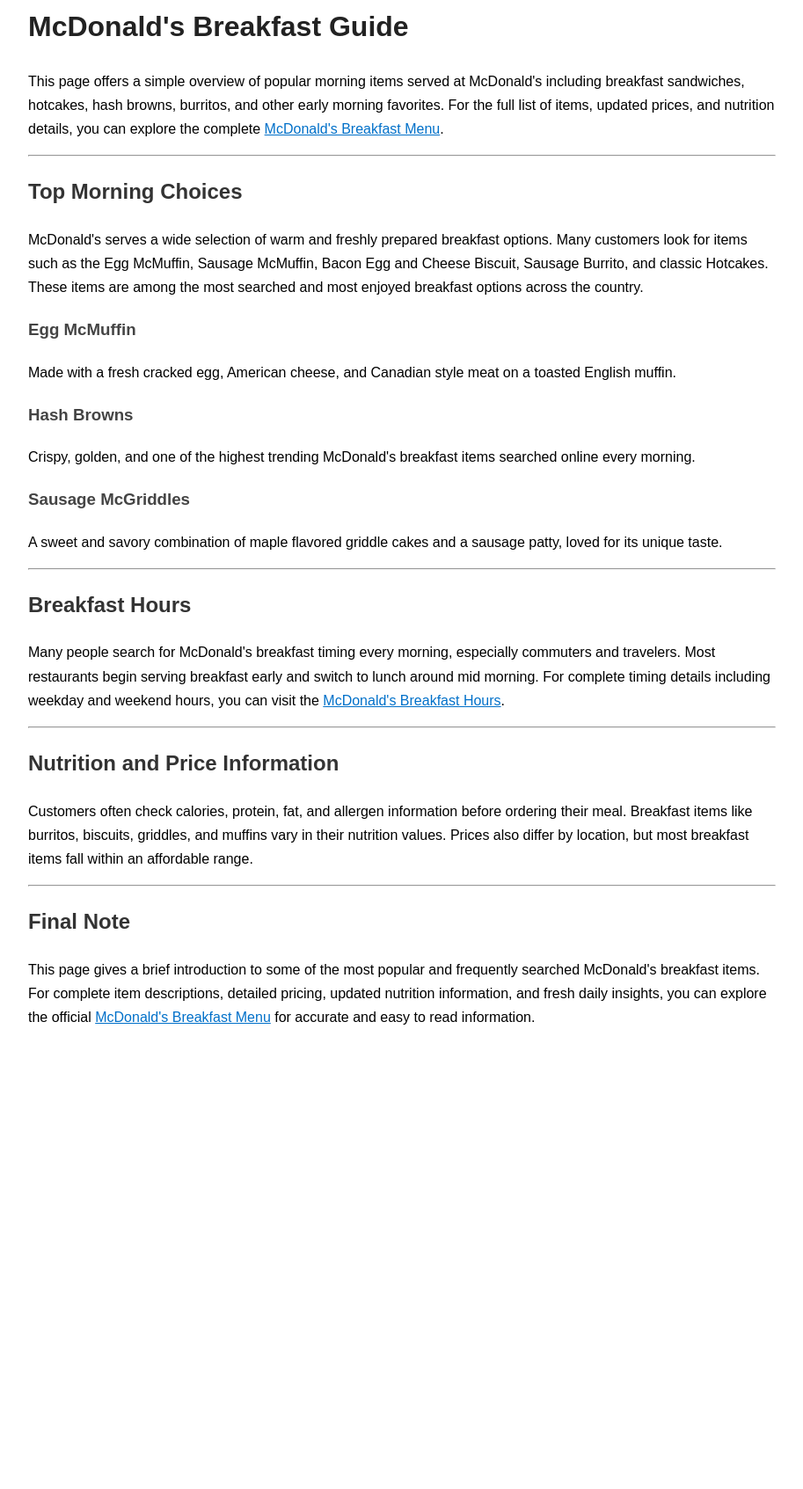
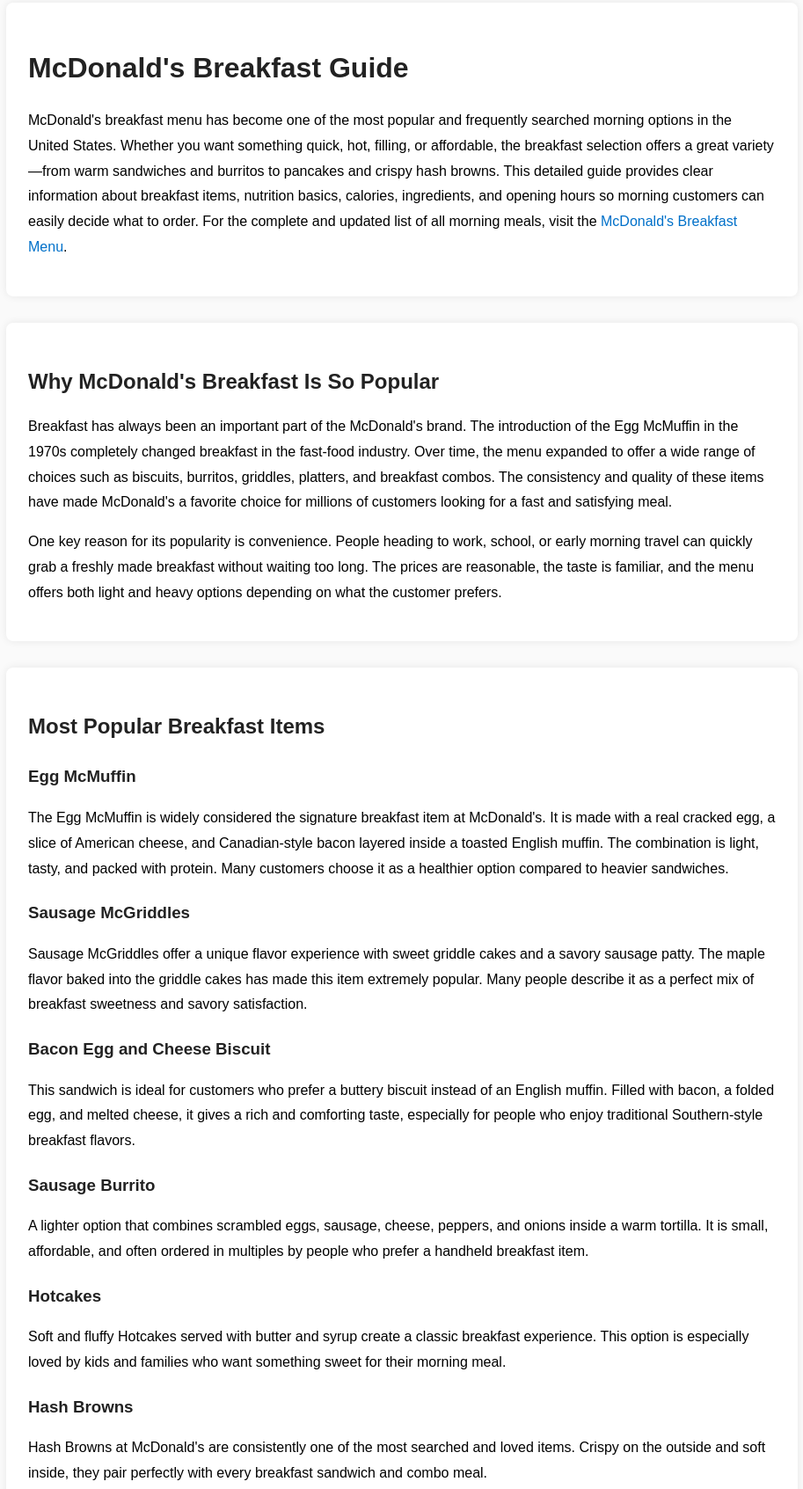
Before and after one commit to emilyclarkfoodie-web/mcdbreakfastmenu, a plain HTML site: page index.html in a window 1280 px wide. Shown: the part 37-1730 px from the top of the page at 88% size, without its empty margins (183-1096 px from the left). Before the commit the page ends 1247 px from the top, so only its background shows below. Drawn offline with Linux system fonts and the light colour scheme.

Commit message:
index.html

```diff
--- a/index.html
+++ b/index.html
@@ -5,73 +5,179 @@
     <meta name="google-site-verification" content="Dqg6WfCR8YeyTPpX6zMD0U83jQGR7Q3mszy87JZ5Sv4" />
     <meta name="viewport" content="width=device-width, initial-scale=1.0">
     <title>McDonald's Breakfast Guide</title>
+
+    <style>
+        body {
+            font-family: Arial, sans-serif;
+            max-width: 900px;
+            margin: 40px auto;
+            line-height: 1.8;
+            padding: 0 20px;
+            background: #fafafa;
+        }
+
+        h1, h2, h3 {
+            color: #222;
+            margin-bottom: 12px;
+        }
+
+        a {
+            color: #0070c9;
+            text-decoration: none;
+        }
+
+        a:hover {
+            text-decoration: underline;
+        }
+
+        .section {
+            background: white;
+            padding: 25px;
+            border-radius: 8px;
+            box-shadow: 0 0 10px rgba(0,0,0,0.08);
+            margin-bottom: 30px;
+        }
+
+        ul li {
+            margin-bottom: 6px;
+        }
+    </style>
 </head>
 
-<body style="font-family: Arial, sans-serif; line-height: 1.7; max-width: 850px; margin: 40px auto; padding: 0 20px;">
+<body>
 
-    <h1 style="color:#222;">McDonald's Breakfast Guide</h1>
+    <div class="section">
+        <h1>McDonald's Breakfast Guide</h1>
+        <p>
+            McDonald's breakfast menu has become one of the most popular and frequently searched morning options in the United States.
+            Whether you want something quick, hot, filling, or affordable, the breakfast selection offers a great variety—from warm
+            sandwiches and burritos to pancakes and crispy hash browns. This detailed guide provides clear information about
+            breakfast items, nutrition basics, calories, ingredients, and opening hours so morning customers can easily decide
+            what to order. For the complete and updated list of all morning meals, visit the
+            <a href="https://mcd-breakfast-menu.com">McDonald's Breakfast Menu</a>.
+        </p>
+    </div>
+
+    <div class="section">
+        <h2>Why McDonald's Breakfast Is So Popular</h2>
+        <p>
+            Breakfast has always been an important part of the McDonald's brand. The introduction of the Egg McMuffin in the 1970s
+            completely changed breakfast in the fast-food industry. Over time, the menu expanded to offer a wide range of choices
+            such as biscuits, burritos, griddles, platters, and breakfast combos. The consistency and quality of these items have
+            made McDonald's a favorite choice for millions of customers looking for a fast and satisfying meal.
+        </p>
 
         <p>
-        This page offers a simple overview of popular morning items served at McDonald's including breakfast sandwiches,
-        hotcakes, hash browns, burritos, and other early morning favorites. For the full list of items, updated prices,
-        and nutrition details, you can explore the complete
-        <a href="https://mcd-breakfast-menu.com" style="color:#0070c9;">McDonald's Breakfast Menu</a>.
+            One key reason for its popularity is convenience. People heading to work, school, or early morning travel can quickly
+            grab a freshly made breakfast without waiting too long. The prices are reasonable, the taste is familiar, and the menu
+            offers both light and heavy options depending on what the customer prefers.
+        </p>
+    </div>
+
+    <div class="section">
+        <h2>Most Popular Breakfast Items</h2>
+        <h3>Egg McMuffin</h3>
+        <p>
+            The Egg McMuffin is widely considered the signature breakfast item at McDonald's. It is made with a real cracked egg,
+            a slice of American cheese, and Canadian-style bacon layered inside a toasted English muffin. The combination is light,
+            tasty, and packed with protein. Many customers choose it as a healthier option compared to heavier sandwiches.
         </p>
 
-    <hr>
+        <h3>Sausage McGriddles</h3>
+        <p>
+            Sausage McGriddles offer a unique flavor experience with sweet griddle cakes and a savory sausage patty. The maple flavor
+            baked into the griddle cakes has made this item extremely popular. Many people describe it as a perfect mix of breakfast
+            sweetness and savory satisfaction.
+        </p>
 
-    <h2 style="color:#333;">Top Morning Choices</h2>
+        <h3>Bacon Egg and Cheese Biscuit</h3>
+        <p>
+            This sandwich is ideal for customers who prefer a buttery biscuit instead of an English muffin. Filled with bacon, a folded
+            egg, and melted cheese, it gives a rich and comforting taste, especially for people who enjoy traditional Southern-style
+            breakfast flavors.
+        </p>
+
+        <h3>Sausage Burrito</h3>
+        <p>
+            A lighter option that combines scrambled eggs, sausage, cheese, peppers, and onions inside a warm tortilla. It is small,
+            affordable, and often ordered in multiples by people who prefer a handheld breakfast item.
+        </p>
+
+        <h3>Hotcakes</h3>
+        <p>
+            Soft and fluffy Hotcakes served with butter and syrup create a classic breakfast experience. This option is especially loved
+            by kids and families who want something sweet for their morning meal.
+        </p>
+
+        <h3>Hash Browns</h3>
+        <p>
+            Hash Browns at McDonald's are consistently one of the most searched and loved items. Crispy on the outside and soft inside,
+            they pair perfectly with every breakfast sandwich and combo meal.
+        </p>
+    </div>
+
+    <div class="section">
+        <h2>McDonald's Breakfast Hours</h2>
+        <p>
+            Breakfast timing is one of the most common morning searches. Since different restaurants may adjust serving hours based on
+            location, customers often feel confused about when breakfast starts and when it ends. Most restaurants begin serving breakfast
+            quite early in the morning and continue until mid-morning. For complete timing information including weekday and weekend
+            schedules, you can check the updated
+            <a href="https://mcd-breakfast-menu.com">McDonald's Breakfast Hours</a>.
+        </p>
 
         <p>
-        McDonald's serves a wide selection of warm and freshly prepared breakfast options. Many customers look for items such as
-        the Egg McMuffin, Sausage McMuffin, Bacon Egg and Cheese Biscuit, Sausage Burrito, and classic Hotcakes.
-        These items are among the most searched and most enjoyed breakfast options across the country.
+            Historically, some McDonald's locations offered all-day breakfast, but this option was removed during the pandemic to improve
+            kitchen speed and efficiency. Despite this change, the morning menu remains extremely popular, and many people continue to
+            check breakfast hours before visiting.
+        </p>
+    </div>
+
+    <div class="section">
+        <h2>Nutrition and Calorie Information</h2>
+        <p>
+            Nutrition plays an important role for customers who want to maintain a balanced diet. Breakfast items vary widely in their
+            calorie and nutrient levels. For example, the Egg McMuffin is considered a moderate-calorie option while items like biscuits
+            and griddles are slightly heavier. Many sandwiches contain protein, dairy, and essential fats which help provide morning
+            energy.
         </p>
 
-    <h3 style="color:#444;">Egg McMuffin</h3>
         <p>
-        Made with a fresh cracked egg, American cheese, and Canadian style meat on a toasted English muffin.
+            Some customers look specifically for high-protein meals, while others prefer light or low-calorie options. The breakfast
+            menu includes choices for nearly every type of eater. Hotcakes are popular among customers who prefer a sweeter breakfast,
+            while burritos are preferred by those who want something portable and flavorful.
         </p>
 
-    <h3 style="color:#444;">Hash Browns</h3>
         <p>
-        Crispy, golden, and one of the highest trending McDonald's breakfast items searched online every morning.
+            The nutrition profile of McDonald's breakfast also includes allergen details such as wheat, dairy, soy, and egg ingredients.
+            People with dietary restrictions can easily find suitable options once they understand the basic ingredients in each meal.
+        </p>
+    </div>
+
+    <div class="section">
+        <h2>Breakfast Prices and Value</h2>
+        <p>
+            Prices vary by location, but McDonald's breakfast items remain budget-friendly compared to many other quick-service
+            restaurants. Classic sandwiches, burritos, and hash browns are among the most affordable morning items. Combo meals,
+            which include a drink and hash brown, offer even better value for customers looking for a complete breakfast.
         </p>
 
-    <h3 style="color:#444;">Sausage McGriddles</h3>
         <p>
-        A sweet and savory combination of maple flavored griddle cakes and a sausage patty, loved for its unique taste.
+            Many people search for current breakfast prices, promotions, and new menu items online. Seasonal offers and regional
+            specials sometimes appear in selected locations, making breakfast even more appealing.
         </p>
+    </div>
 
-    <hr>
-
-    <h2 style="color:#333;">Breakfast Hours</h2>
+    <div class="section">
+        <h2>Final Overview</h2>
         <p>
-        Many people search for McDonald's breakfast timing every morning, especially commuters and travelers.
-        Most restaurants begin serving breakfast early and switch to lunch around mid morning.
-        For complete timing details including weekday and weekend hours, you can visit the
-        <a href="https://mcd-breakfast-menu.com" style="color:#0070c9;">McDonald's Breakfast Hours</a>.
+            McDonald's breakfast continues to be a favorite option for millions of customers every morning. With its reliable taste,
+            variety of choices, quick service, and affordable pricing, the breakfast menu provides something for everyone.
+            If you want detailed information about the latest items, prices, ingredients, and timing updates, you can always explore
+            the official and updated
+            <a href="https://mcd-breakfast-menu.com">McDonald's Breakfast Menu</a>.
         </p>
-
-    <hr>
-
-    <h2 style="color:#333;">Nutrition and Price Information</h2>
-    <p>
-        Customers often check calories, protein, fat, and allergen information before ordering their meal.
-        Breakfast items like burritos, biscuits, griddles, and muffins vary in their nutrition values.
-        Prices also differ by location, but most breakfast items fall within an affordable range.
-    </p>
-
-    <hr>
-
-    <h2 style="color:#333;">Final Note</h2>
-    <p>
-        This page gives a brief introduction to some of the most popular and frequently searched McDonald's breakfast items.
-        For complete item descriptions, detailed pricing, updated nutrition information, and fresh daily insights,
-        you can explore the official
-        <a href="https://mcd-breakfast-menu.com" style="color:#0070c9;">McDonald's Breakfast Menu</a>
-        for accurate and easy to read information.
-    </p>
+    </div>
 
 </body>
 </html>
```
Lines whose indentation alone changed are shown as unchanged.
